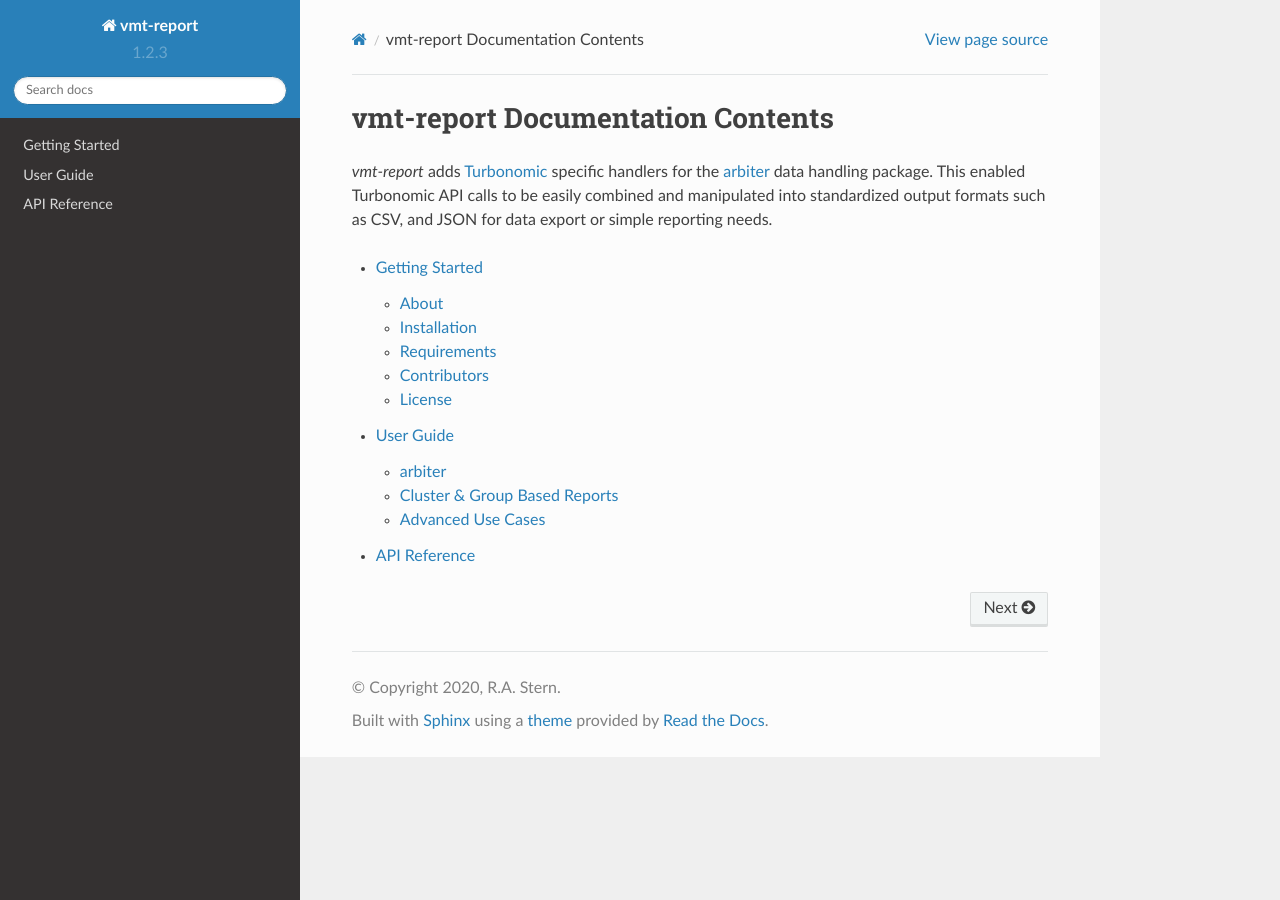
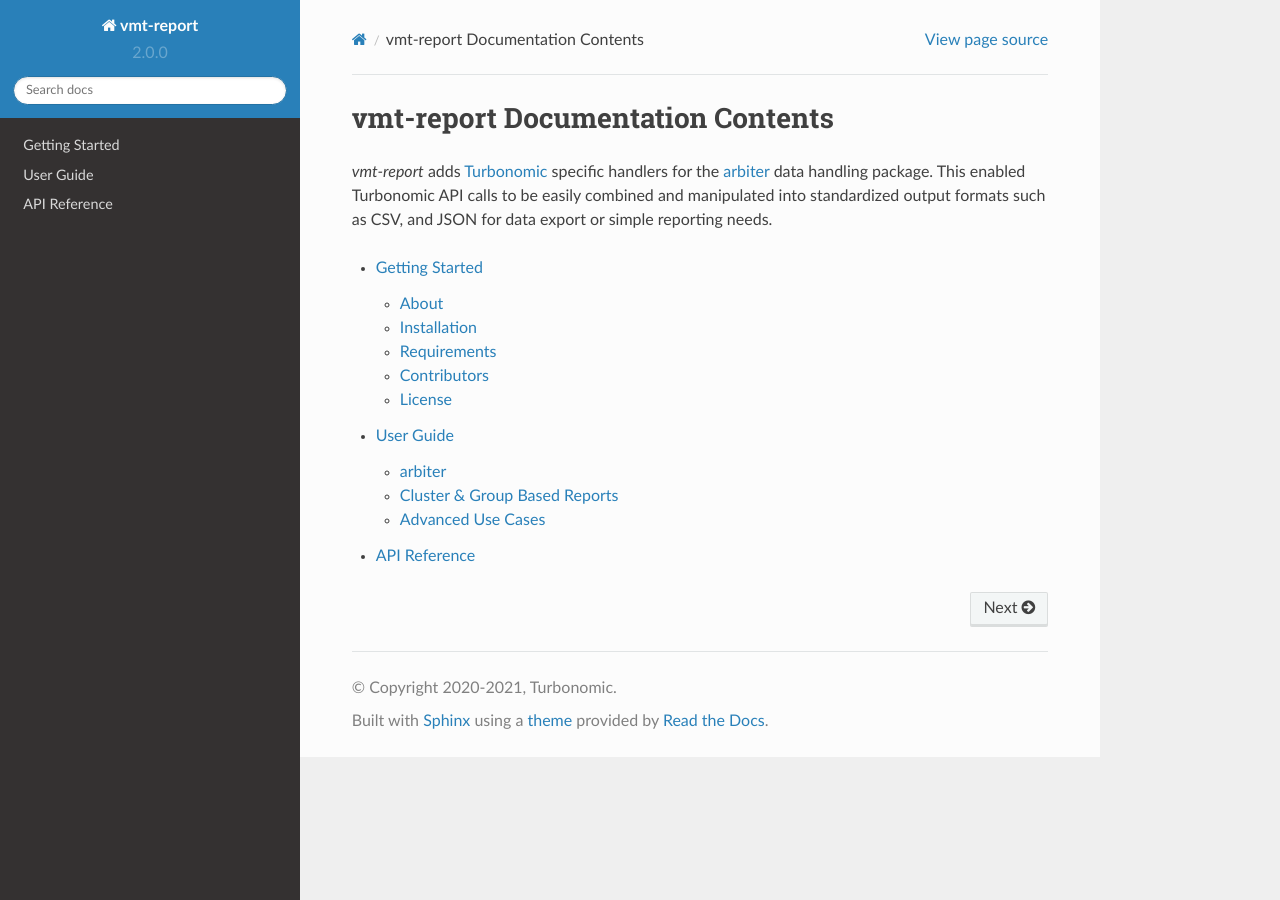
Before and after one commit to rastern/vmt-report, a Sphinx documentation site: the page built from docs/source/index.rst, in a window 1280 px wide. Built offline with Sphinx 7.4.7 and the Read the Docs theme 2.0.0, drawn with Linux system fonts in a browser that asks for light colours.

Commit message:
Bump version for release

```diff
--- a/docs/source/conf.py
+++ b/docs/source/conf.py
@@ -18,7 +18,7 @@
 # -- Project information -----------------------------------------------------
 
 project = 'vmt-report'
-copyright = '2020, R.A. Stern'
+copyright = '2020-2021, Turbonomic'
 author = 'R.A. Stern'
 
 # The version info for the project you're documenting, acts as replacement for
@@ -26,9 +26,9 @@
 # built documents.
 #
 # The short X.Y version.
-version = u'1.2.3'
+version = u'2.0.0'
 # The full version, including alpha/beta/rc tags.
-release = u'1.2.3'
+release = u'2.0.0'
 
 
 # -- General configuration ---------------------------------------------------
```
Also changed, not shown: .bumpversion.cfg, 1 other file.
